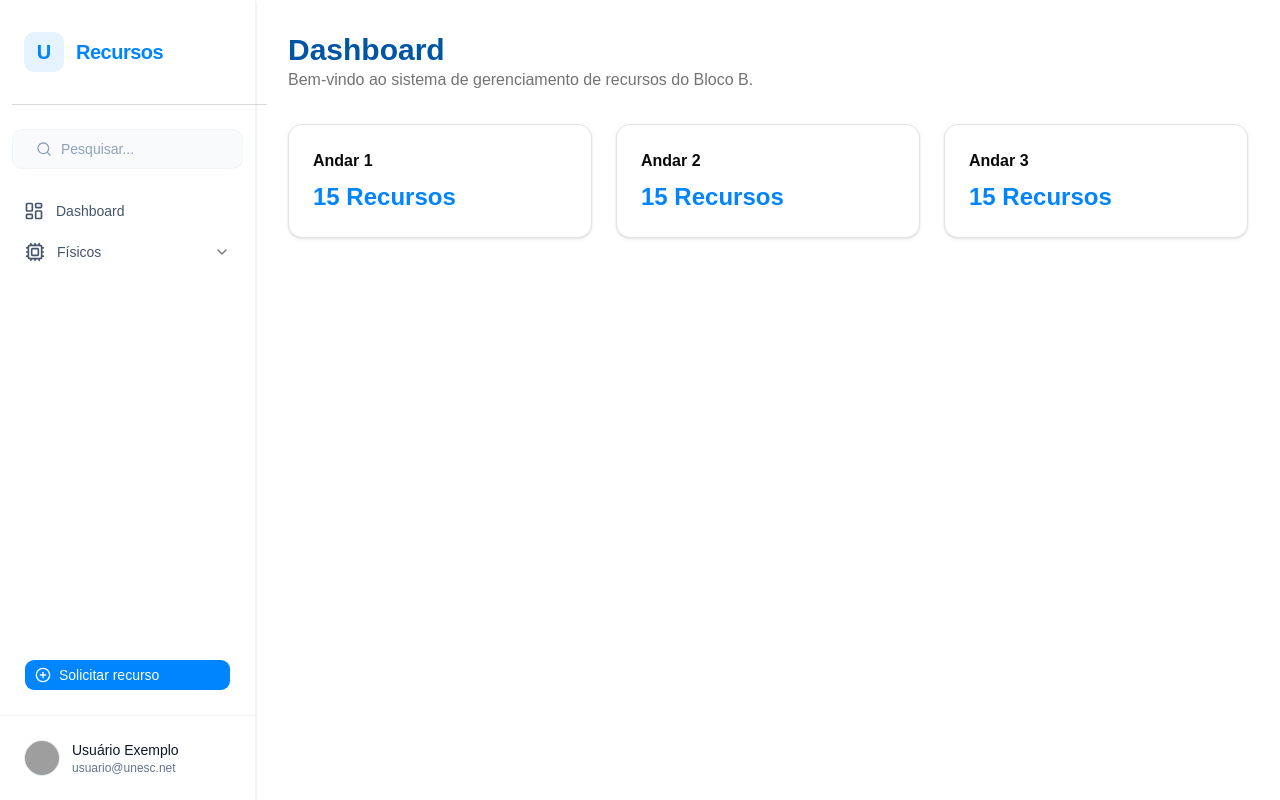
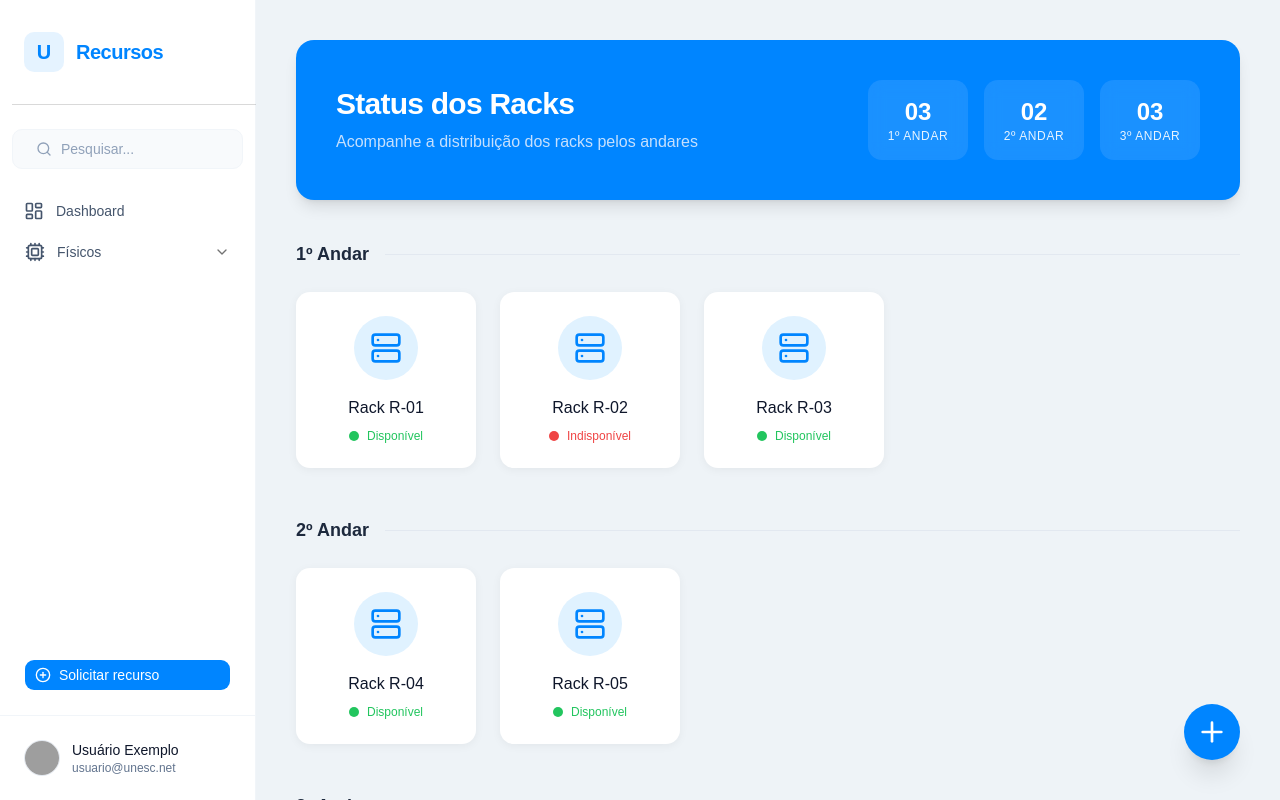
Before and after one commit to rhuanlunz/projeto-extensao, a React (Vite) app in the folder frontend/: page / in a window 1280 px wide. Built offline with nearby package versions, Linux system fonts and the light colour scheme; grey boxes are pictures that could not be loaded.

Commit message:
Criação da pagina de exibição de recursos

```diff
--- a/frontend/src/App.tsx
+++ b/frontend/src/App.tsx
@@ -1,34 +1,15 @@
 import { Sidebar } from "@/features/Resources/Sidebar/Sidebar";
+import { Racks } from "@/features/Resources/Racks/Racks";
 
 export function App() {
   return (
-    <div className="flex h-screen w-full bg-neutral-bg">
+    <div className="flex h-screen w-full overflow-hidden">
       {/* Sidebar Global */}
       <Sidebar />
 
       {/* Conteúdo Principal */}
-      <main className="flex-1 overflow-auto p-8">
-        <div className="mx-auto max-w-6xl">
-          <header className="mb-8">
-            <h2 className="text-3xl font-bold text-[#0056A4]">Dashboard</h2>
-            <p className="text-muted-foreground">
-              Bem-vindo ao sistema de gerenciamento de recursos do Bloco B.
-            </p>
-          </header>
-
-          <section className="grid gap-6 md:grid-cols-3">
-            {/* Cards de exemplo (apenas para visualização do layout) */}
-            {[1, 2, 3].map((i) => (
-              <div
-                key={i}
-                className="rounded-xl border border-border bg-card p-6 shadow-sm"
-              >
-                <h3 className="mb-2 font-semibold">Andar {i}</h3>
-                <p className="text-2xl font-bold text-primary">15 Recursos</p>
-              </div>
-            ))}
-          </section>
-        </div>
+      <main className="flex-1 overflow-auto">
+        <Racks />
       </main>
     </div>
   );
--- /dev/null
+++ b/frontend/src/features/Resources/Racks/Racks.tsx
@@ -0,0 +1,29 @@
+import { mockRacks } from "@/mocks/mockRacks";
+import { groupResourcesByFloor } from "./services/groupResourcesByFloor";
+import { ResourceSummaryHeader } from "./components/ResourceSummaryHeader";
+import { FloorSection } from "./components/FloorSection";
+import { FloatingActionButton } from "./components/FloatingActionButton";
+
+export function Racks() {
+  const racksByFloor = groupResourcesByFloor(mockRacks);
+  const floors = Object.keys(racksByFloor).sort();
+
+  return (
+    <div className="min-h-screen bg-[#EEF3F7] p-10">
+      <div className="mx-auto max-w-7xl">
+        {/* Header de Resumo */}
+        <ResourceSummaryHeader racks={mockRacks} />
+
+        {/* Seções por Andar */}
+        <div className="space-y-2">
+          {floors.map((floor) => (
+            <FloorSection key={floor} floor={floor} racks={racksByFloor[floor]} />
+          ))}
+        </div>
+      </div>
+
+      {/* Botão Flutuante */}
+      <FloatingActionButton />
+    </div>
+  );
+}
--- /dev/null
+++ b/frontend/src/features/Resources/Racks/components/FloatingActionButton.tsx
@@ -0,0 +1,12 @@
+import { Plus } from "lucide-react";
+
+export function FloatingActionButton() {
+  return (
+    <button
+      className="fixed bottom-10 right-10 flex h-14 w-14 items-center justify-center rounded-full bg-[#0085FF] text-white shadow-xl transition-transform hover:scale-105 active:scale-95"
+      aria-label="Adicionar novo recurso"
+    >
+      <Plus className="h-8 w-8" />
+    </button>
+  );
+}
--- /dev/null
+++ b/frontend/src/features/Resources/Racks/components/FloorSection.tsx
@@ -0,0 +1,26 @@
+import type { Rack } from "../services/racks.types";
+import { ResourceCard } from "./ResourceCard";
+
+interface FloorSectionProps {
+  floor: string;
+  racks: Rack[];
+}
+
+export function FloorSection({ floor, racks }: FloorSectionProps) {
+  return (
+    <section className="mb-12">
+      <div className="mb-6 flex items-center gap-4">
+        <h2 className="whitespace-nowrap text-lg font-semibold text-slate-800">
+          {floor}
+        </h2>
+        <div className="h-[1px] w-full bg-slate-200" />
+      </div>
+
+      <div className="flex flex-wrap gap-6">
+        {racks.map((rack) => (
+          <ResourceCard key={rack.id} rack={rack} />
+        ))}
+      </div>
+    </section>
+  );
+}
--- /dev/null
+++ b/frontend/src/features/Resources/Racks/components/ResourceCard.tsx
@@ -0,0 +1,35 @@
+import { Server } from "lucide-react";
+import type { Rack } from "../services/racks.types";
+
+interface ResourceCardProps {
+  rack: Rack;
+}
+
+export function ResourceCard({ rack }: ResourceCardProps) {
+  const isAvailable = rack.status === "available";
+
+  return (
+    <div className="flex flex-col items-center rounded-xl bg-white p-6 shadow-[0_2px_10px_rgba(0,0,0,0.05)] w-[180px]">
+      <div className="mb-4 flex h-16 w-16 items-center justify-center rounded-full bg-[#E0F2FF]">
+        <Server className="h-8 w-8 text-[#0085FF]" />
+      </div>
+
+      <h3 className="mb-2 text-center font-medium text-slate-900">{rack.name}</h3>
+
+      <div className="mt-auto flex items-center gap-2">
+        <div
+          className={`h-2.5 w-2.5 rounded-full ${
+            isAvailable ? "bg-[#22C55E]" : "bg-[#EF4444]"
+          }`}
+        />
+        <span
+          className={`text-xs font-medium ${
+            isAvailable ? "text-[#22C55E]" : "text-[#EF4444]"
+          }`}
+        >
+          {isAvailable ? "Disponível" : "Indisponível"}
+        </span>
+      </div>
+    </div>
+  );
+}
--- /dev/null
+++ b/frontend/src/features/Resources/Racks/components/ResourceSummaryHeader.tsx
@@ -0,0 +1,44 @@
+import type { Rack } from "../services/racks.types";
+
+interface ResourceSummaryHeaderProps {
+  racks: Rack[];
+}
+
+export function ResourceSummaryHeader({ racks }: ResourceSummaryHeaderProps) {
+  // Calcular totais por andar
+  const floorStats = racks.reduce((acc: Record<number, number>, rack) => {
+    acc[rack.floor] = (acc[rack.floor] || 0) + 1;
+    return acc;
+  }, {});
+
+  const sortedFloors = Object.keys(floorStats)
+    .map(Number)
+    .sort((a, b) => a - b);
+
+  return (
+    <div className="mb-10 flex w-full items-center justify-between rounded-2xl bg-[#0085FF] p-10 text-white shadow-lg">
+      <div className="max-w-md">
+        <h1 className="mb-2 text-3xl font-bold tracking-tight">Status dos Racks</h1>
+        <p className="text-blue-100 opacity-90">
+          Acompanhe a distribuição dos racks pelos andares
+        </p>
+      </div>
+
+      <div className="flex gap-4">
+        {sortedFloors.map((floor) => (
+          <div
+            key={floor}
+            className="flex min-w-[100px] flex-col items-center rounded-xl bg-white/10 p-4 backdrop-blur-sm"
+          >
+            <span className="text-2xl font-bold">
+              {String(floorStats[floor]).padStart(2, "0")}
+            </span>
+            <span className="text-xs font-medium uppercase tracking-wider opacity-90">
+              {floor}º Andar
+            </span>
+          </div>
+        ))}
+      </div>
+    </div>
+  );
+}
--- /dev/null
+++ b/frontend/src/features/Resources/Racks/services/groupResourcesByFloor.ts
@@ -0,0 +1,12 @@
+import type { Rack, RacksByFloor } from "./racks.types";
+
+export function groupResourcesByFloor(racks: Rack[]): RacksByFloor {
+  return racks.reduce((acc: RacksByFloor, rack) => {
+    const floorKey = `${rack.floor}º Andar`;
+    if (!acc[floorKey]) {
+      acc[floorKey] = [];
+    }
+    acc[floorKey].push(rack);
+    return acc;
+  }, {});
+}
--- /dev/null
+++ b/frontend/src/features/Resources/Racks/services/racks.types.ts
@@ -0,0 +1,10 @@
+export interface Rack {
+  id: string;
+  name: string;
+  floor: number;
+  status: "available" | "unavailable";
+}
+
+export interface RacksByFloor {
+  [key: string]: Rack[];
+}
--- /dev/null
+++ b/frontend/src/mocks/mockRacks.ts
@@ -0,0 +1,52 @@
+import type { Rack } from "@/features/Resources/Racks/services/racks.types";
+
+export const mockRacks: Rack[] = [
+  {
+    id: "rack-01",
+    name: "Rack R-01",
+    floor: 1,
+    status: "available",
+  },
+  {
+    id: "rack-02",
+    name: "Rack R-02",
+    floor: 1,
+    status: "unavailable",
+  },
+  {
+    id: "rack-03",
+    name: "Rack R-03",
+    floor: 1,
+    status: "available",
+  },
+  {
+    id: "rack-04",
+    name: "Rack R-04",
+    floor: 2,
+    status: "available",
+  },
+  {
+    id: "rack-05",
+    name: "Rack R-05",
+    floor: 2,
+    status: "available",
+  },
+  {
+    id: "rack-06",
+    name: "Rack R-06",
+    floor: 3,
+    status: "available",
+  },
+  {
+    id: "rack-07",
+    name: "Rack R-07",
+    floor: 3,
+    status: "unavailable",
+  },
+  {
+    id: "rack-08",
+    name: "Rack R-08",
+    floor: 3,
+    status: "unavailable",
+  },
+];
```
Also changed, not shown: 1 other file (tests, documents, lock files or other folders).
